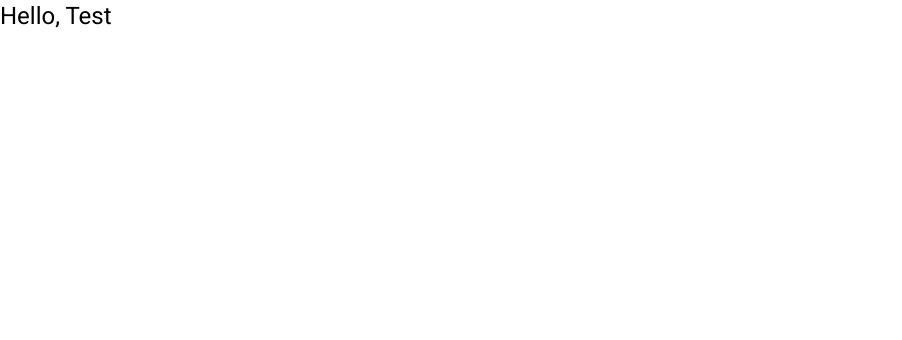
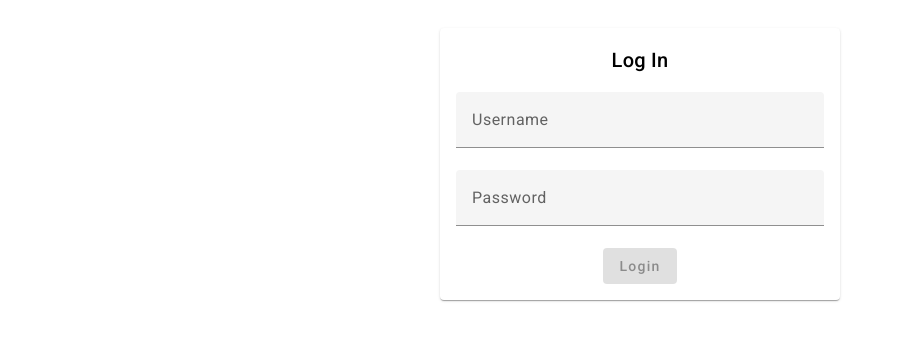
Before and after one commit to NikoletaDalaktchieva/HCI-23-24-news-manager, an Angular app: page / in a window 1280 px wide. Shown: the top 340 px of the page, without its empty margins (0-902 px from the left). Built offline with nearby package versions, Linux system fonts and the light colour scheme.

Commit message:
login form html

```diff
--- a/src/app/login-form/login-form.component.css
+++ b/src/app/login-form/login-form.component.css
@@ -0,0 +1,9 @@
+mat-card {
+  max-width: 400px;
+  margin: 2em auto;
+  text-align: center;
+}
+
+mat-form-field {
+  display: block;
+}
--- a/src/app/login-form/login-form.component.html
+++ b/src/app/login-form/login-form.component.html
@@ -1 +1,38 @@
-<h1>Hello, {{ user?.username }}</h1>
+<mat-card>
+  <mat-card-content>
+    <form #loginForm="ngForm" (ngSubmit)="onSubmit()">
+      <h2>Log In</h2>
+      <!-- <mat-error *ngIf="!loginValid">
+        The username and password were not recognized
+      </mat-error> -->
+      <mat-form-field>
+        <input
+          matInput
+          placeholder="Username"
+          [(ngModel)]="username"
+          name="username"
+          required
+        />
+        <mat-error> Username is required </mat-error>
+      </mat-form-field>
+      <mat-form-field>
+        <input
+          matInput
+          type="password"
+          placeholder="Password"
+          [(ngModel)]="password"
+          name="password"
+          required
+        />
+        <mat-error> Password is required </mat-error>
+      </mat-form-field>
+      <button
+        mat-raised-button
+        color="primary"
+        [disabled]="!loginForm.form.valid"
+      >
+        Login
+      </button>
+    </form>
+  </mat-card-content>
+</mat-card>
--- a/src/app/login-form/login-form.component.ts
+++ b/src/app/login-form/login-form.component.ts
@@ -8,12 +8,15 @@ import { LoginService } from '../services/login.service';
   styleUrls: ['./login-form.component.css'],
 })
 export class LoginFormComponent {
-  user: User | null | undefined;
+  public username = '';
+  public password = '';
 
   constructor(private loginService: LoginService) {}
 
-  ngOnInit() {
-    this.loginService.login('Test', 'TestPass');
-    this.user = this.loginService.getUser();
+  ngOnInit() {}
+
+  onSubmit() {
+    this.loginService.login(this.username, this.password);
+    console.log(this.loginService.getUser());
   }
 }
```
Also changed, not shown: src/app/app.module.ts (+30 -1 lines).
